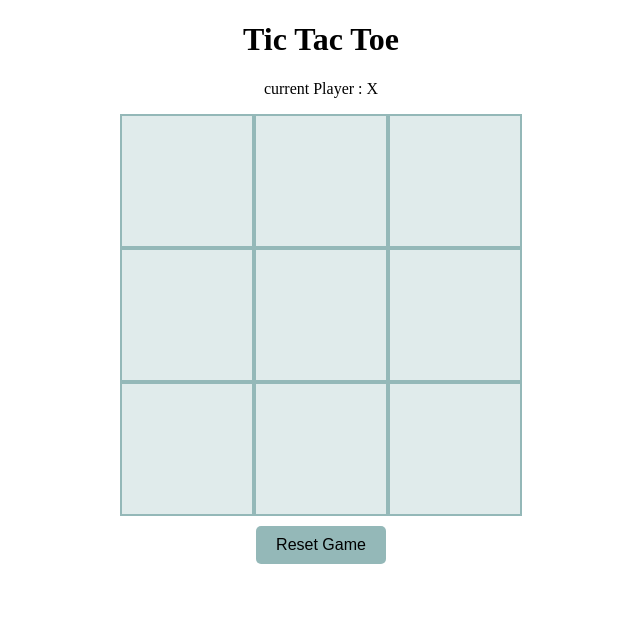
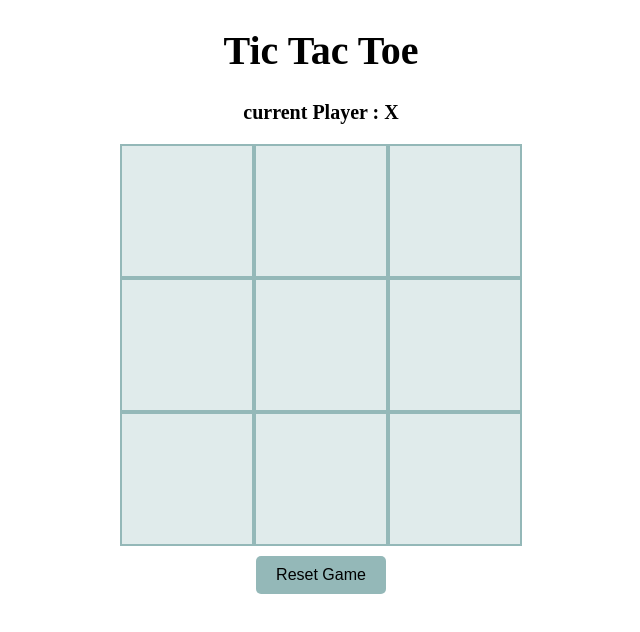
Before and after one commit to shrubhingare220704/Assignment-39, a plain HTML site: page index.html in a window 1280 px wide. Shown: the whole page, without its empty margins (319-959 px from the left). Drawn offline with Linux system fonts and the light colour scheme.

Commit message:
font size change

```diff
--- a/style.css
+++ b/style.css
@@ -1,9 +1,12 @@
 #heading{
     text-align: center;
+    font-size: 40px;
 }
 
 .current-Player{
     text-align: center;
+    font-weight: bold;
+    font-size: 20px;
 }
 
 .board {
```
